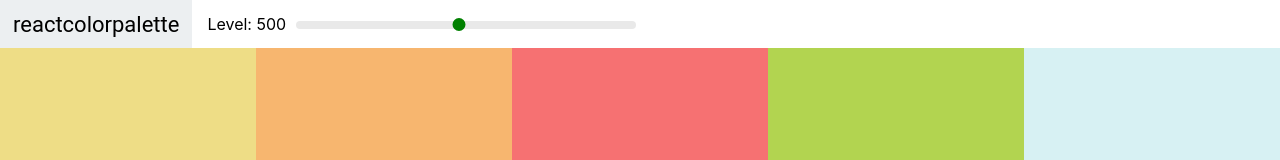
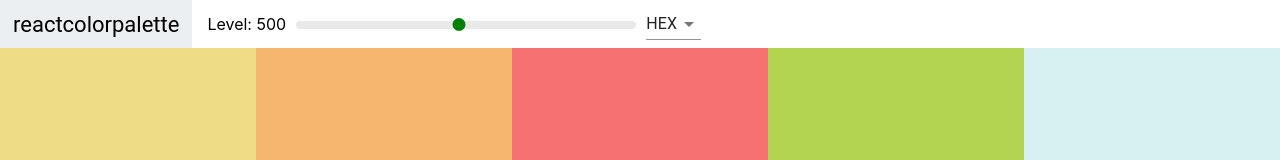
Before and after one commit to MichaelOgunsanmi/reactColorPalette, a React (Create React App) app: page / in a window 1280 px wide. Shown: the top 160 px of the page. Built offline with nearby package versions, Linux system fonts and the light colour scheme.

Commit message:
Added the select component and configured it to change the palette color format

```diff
--- a/src/Navbar.js
+++ b/src/Navbar.js
@@ -1,5 +1,9 @@
-import React from 'react';
+import React, {useState} from 'react';
+
+
 import Slider from "rc-slider";
+import Select from "@material-ui/core/Select";
+import MenuItem from "@material-ui/core/MenuItem";
 
 
 import "rc-slider/assets/index.css"
@@ -7,6 +11,15 @@ import "./Navbar.css";
 
 
 const Navbar = (props) => {
+    const [format, setFormat] = useState("hex");
+
+    const handleFormatChange = (event) => {
+        const selectedFormat = event.target.value;
+        setFormat(selectedFormat);
+        props.changeColorFormat(selectedFormat);
+    };
+
+
     return (
         <header className="Navbar">
             <div className="logo">
@@ -24,6 +37,13 @@ const Navbar = (props) => {
                     />
                 </div>
             </div>
+            <div className="select-container">
+                <Select value={format} onChange={handleFormatChange}>
+                    <MenuItem value="hex">HEX </MenuItem>
+                    <MenuItem value="rgb">RGB </MenuItem>
+                    <MenuItem value="rgba">RGBA </MenuItem>
+                </Select>
+            </div>
         </header>
     );
 };
--- a/src/Palette.js
+++ b/src/Palette.js
@@ -9,15 +9,18 @@ import Navbar from "./Navbar";
 
 const Palette = (props) => {
     const [level, setLevel] = useState(500);
+    const [format, setFormat] = useState("hex");
     const {colors} = props.palette;
 
-    const changeLevel = (newLevel) => {setLevel(newLevel)};
+    const changeLevel = newLevel => {setLevel(newLevel)};
 
-    const colorBoxes = colors[level].map( color => <ColorBox backgroundColor={color.hex} name={color.name}/>);
+    const changeColorFormat = selectedFormat => {setFormat(selectedFormat)};
+
+    const colorBoxes = colors[level].map( color => <ColorBox backgroundColor={color[format]} name={color.name}/>);
 
     return (
         <div className={'Palette'}>
-            <Navbar level={level} changeLevel={changeLevel}/>
+            <Navbar level={level} changeLevel={changeLevel} changeColorFormat={changeColorFormat} />
             {/*Navbar Here*/}
             <div className="Palette-colors">{colorBoxes}</div>
             {/*Footer eventually*/}
--- a/src/utils/colorHelpers.js
+++ b/src/utils/colorHelpers.js
@@ -32,7 +32,7 @@ const generatePalette = (inputPalette) => {
                 id: color.name.toLowerCase().replace(/ /g, "-"),
                 hex: hexColor,
                 rgb: chroma(hexColor).css(),
-                rgba: chroma(hexColor).css().replace("rgba", "rgba").replace(")", ",1.0)")
+                rgba: chroma(hexColor).css().replace("rgb", "rgba").replace(")", ",1.0)")
             })
         });
     }
```
